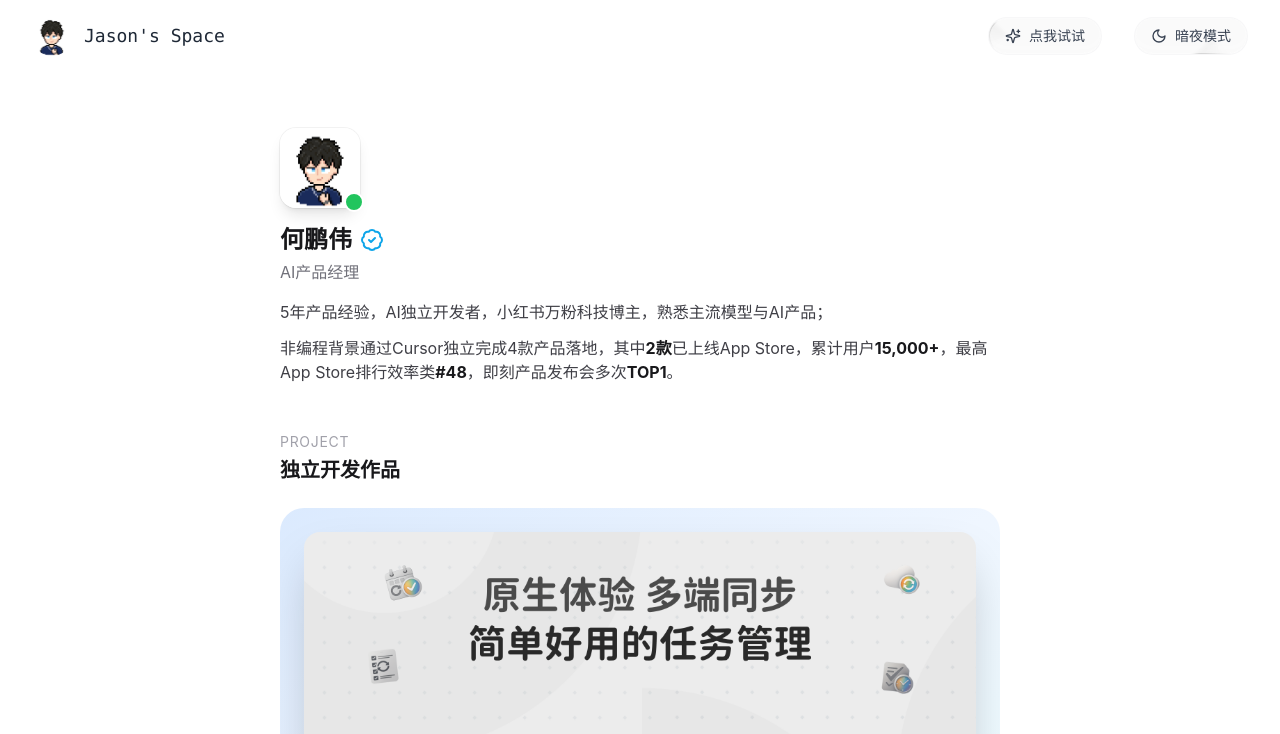
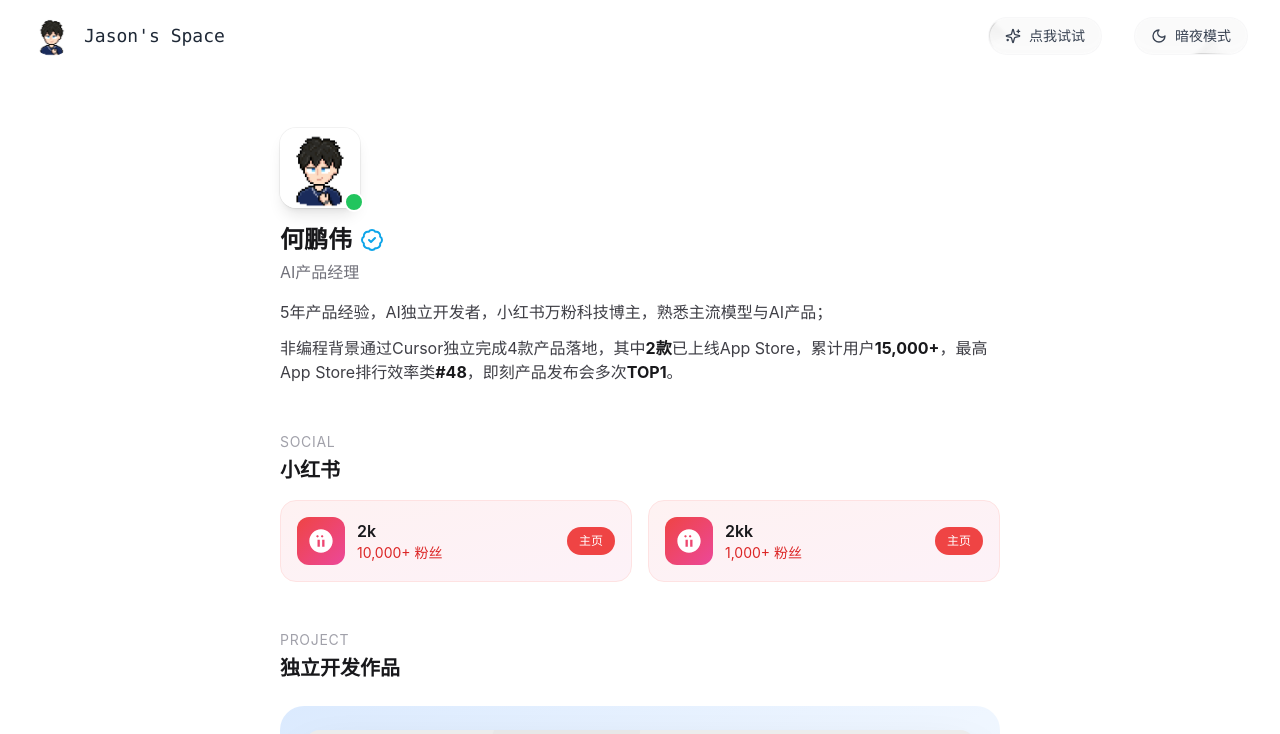
Before and after one commit to jason2kkk/Jason-Space, a React (Create React App) app: page / in a window 1280 px wide. Shown: the top 734 px of the page. Built offline with nearby package versions, Linux system fonts and the light colour scheme.

Commit message:
feat: 更新联系方式和添加小红书入口 - 邮箱改为 jason2k@126.com - 移除简历下载功能 - 添加小红书双账号入口卡片(2k/2kk)

```diff
--- a/src/components/sections/hero-section.js
+++ b/src/components/sections/hero-section.js
@@ -64,6 +64,53 @@
         </span>
       ))}
     </div>
+  );
+};
+
+// 小红书卡片组件
+const XiaohongshuCard = ({ name, followers, href, lang }) => {
+  return (
+    <motion.a
+      href={href}
+      target="_blank"
+      rel="noopener noreferrer"
+      initial={{ opacity: 0, y: 10 }}
+      animate={{ opacity: 1, y: 0 }}
+      whileHover={{ scale: 1.02 }}
+      whileTap={{ scale: 0.98 }}
+      className={cn(
+        "flex-1 min-w-0 flex items-center gap-3 p-3 sm:p-4 rounded-2xl",
+        "bg-gradient-to-br from-red-50 to-pink-50 dark:from-red-900/20 dark:to-pink-900/20",
+        "border border-red-100 dark:border-red-800/30",
+        "hover:shadow-md transition-all duration-200"
+      )}
+    >
+      {/* 小红书 Logo */}
+      <div className="w-10 h-10 sm:w-12 sm:h-12 rounded-xl bg-gradient-to-br from-red-500 to-pink-500 flex items-center justify-center shrink-0">
+        <svg className="w-6 h-6 sm:w-7 sm:h-7 text-white" viewBox="0 0 24 24" fill="currentColor">
+          <path d="M12 2C6.48 2 2 6.48 2 12s4.48 10 10 10 10-4.48 10-10S17.52 2 12 2zm-1 15h-2v-6h2v6zm4 0h-2v-6h2v6zm-2-8c-.55 0-1-.45-1-1s.45-1 1-1 1 .45 1 1-.45 1-1 1zm-4 0c-.55 0-1-.45-1-1s.45-1 1-1 1 .45 1 1-.45 1-1 1z"/>
+        </svg>
+      </div>
+
+      {/* 信息 */}
+      <div className="flex-1 min-w-0">
+        <p className="text-sm sm:text-base font-semibold text-zinc-900 dark:text-zinc-100 truncate">
+          {name}
+        </p>
+        <p className="text-xs sm:text-sm text-red-600 dark:text-red-400">
+          {followers} {lang === 'zh' ? '粉丝' : 'followers'}
+        </p>
+      </div>
+
+      {/* 跳转按钮 */}
+      <div className={cn(
+        "px-3 py-1.5 rounded-full text-xs font-medium shrink-0",
+        "bg-red-500 text-white",
+        "hover:bg-red-600 transition-colors"
+      )}>
+        {lang === 'zh' ? '主页' : 'Profile'}
+      </div>
+    </motion.a>
   );
 };
 
@@ -301,6 +348,38 @@
           </div>
         </motion.div>
 
+        {/* 小红书入口卡片 */}
+        <motion.div
+          initial={{ opacity: 0 }}
+          animate={{ opacity: 1 }}
+          transition={{ duration: 0.5, delay: 0.15 }}
+          className="mb-8 sm:mb-12"
+        >
+          <div className="mb-4">
+            <p className="text-xs sm:text-sm text-zinc-400 dark:text-zinc-500 uppercase tracking-wider mb-1">
+              SOCIAL
+            </p>
+            <h2 className="text-lg sm:text-xl font-bold text-zinc-900 dark:text-zinc-100">
+              {lang === 'zh' ? '小红书' : 'Xiaohongshu'}
+            </h2>
+          </div>
+
+          <div className="flex gap-3 sm:gap-4">
+            <XiaohongshuCard
+              name="2k"
+              followers="10,000+"
+              href="https://xhslink.com/m/dP5NFoP6Wn"
+              lang={lang}
+            />
+            <XiaohongshuCard
+              name="2kk"
+              followers="1,000+"
+              href="https://xhslink.com/m/6cQte1ftsiI"
+              lang={lang}
+            />
+          </div>
+        </motion.div>
+
         {/* 项目展示区域 */}
         <motion.div
           initial={{ opacity: 0 }}
--- a/src/config/dock-items.js
+++ b/src/config/dock-items.js
@@ -2,22 +2,10 @@
   HomeIcon,
   MailIcon,
   PhoneIcon,
-  FileTextIcon,
   HeartIcon,
 } from "lucide-react";
-import { fireConfetti } from '../components/ui/confetti';
 import { Toast } from '../components/ui/toast';
 import ReactDOM from 'react-dom/client';
-
-// 辅助函数
-const downloadFile = (url, filename) => {
-  const link = document.createElement('a');
-  link.href = url;
-  link.download = filename;
-  document.body.appendChild(link);
-  link.click();
-  document.body.removeChild(link);
-};
 
 const copyToClipboard = async (text, message) => {
   try {
@@ -36,7 +24,7 @@
               document.body.removeChild(toast);
             }
             root.unmount();
-          }, 800); // 从500ms增加到800ms，确保动画完全结束
+          }, 800);
         }}
       />
     );
@@ -61,44 +49,9 @@
     className: "h-8 w-px bg-gray-200 mx-2"
   },
   {
-    title: t.downloadButton,
-    icon: <FileTextIcon className="w-6 h-6" />,
-    href: "/assets/resume.pdf",
-    download: `${t.name}的简历.pdf`,
-    onClick: async (e) => {
-      e.preventDefault();
-      try {
-        const toast = document.createElement('div');
-        toast.id = 'toast';
-        document.body.appendChild(toast);
-
-        const root = ReactDOM.createRoot(toast);
-        root.render(
-          <Toast
-            message={t.downloadStart}
-            onClose={() => {
-              setTimeout(() => {
-                if (document.body.contains(toast)) {
-                  document.body.removeChild(toast);
-                }
-                root.unmount();
-              }, 800); // 从500ms增加到800ms，确保动画完全结束
-            }}
-          />
-        );
-
-        await fireConfetti(e);
-        downloadFile("/assets/resume.pdf", `${t.name}的简历.pdf`);
-
-      } catch (err) {
-        console.error('下载失败:', err);
-      }
-    }
-  },
-  {
     title: t.email,
     icon: <MailIcon className="w-6 h-6" />,
-    onClick: () => copyToClipboard('jasonhe1995@outlook.com', t.copyEmail)
+    onClick: () => copyToClipboard('jason2k@126.com', t.copyEmail)
   },
   {
     title: t.phone,
```
